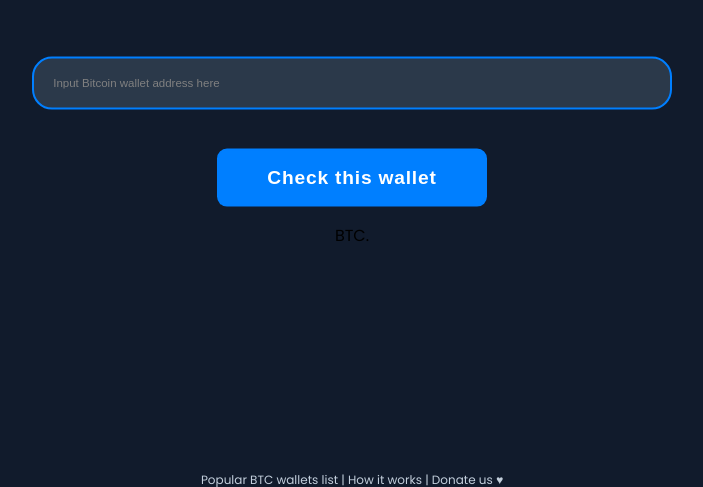
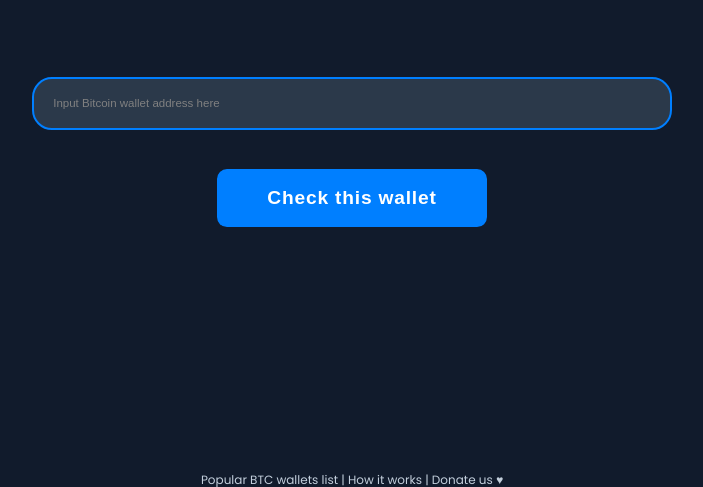
Before and after one commit to aveliore/bitcoin-wallet-balance, a PHP site: page / in a window 1280 px wide. Shown: the part 280-767 px from the top of the page, without its empty margins (288-991 px from the left). Run offline with PHP 8.4, Linux system fonts and the light colour scheme.

Commit message:
Var naming changes, output text fix

```diff
--- a/index.php
+++ b/index.php
@@ -29,7 +29,7 @@
         <main>
                 <input type="text" id="bwa" class="bwa" name="bwa" autofocus autocomplete="off" placeholder="Input Bitcoin wallet address here">
                 <center><input type="submit" id="addressCheckButton" class="addressCheckButton" type="submit" onclick="getAddress()" value="Check this wallet"></center>
-                <center><p><span style="color: white;" id="btc-balance"></span> BTC.</p></center>
+                <center><p><span style="color: white;" id="readyBalance"></span></p></center>
                 <script>
                     function getAddress() {
                         var input = document.getElementById("bwa").value;
@@ -44,7 +44,7 @@
                     })
                     .then(function(json) {
                         var btcBalance = parseInt(json, 10);
-                        document.getElementById("btc-balance").innerHTML = "Current balance is: " + btcBalance / 100000000 + " BTC";
+                        document.getElementById("readyBalance").innerHTML = "Current balance is: " + btcBalance / 100000000 + " BTC";
                     });
                     }
                 </script>
```
